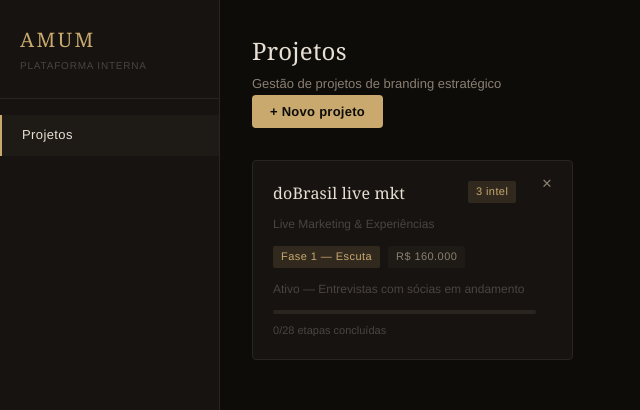
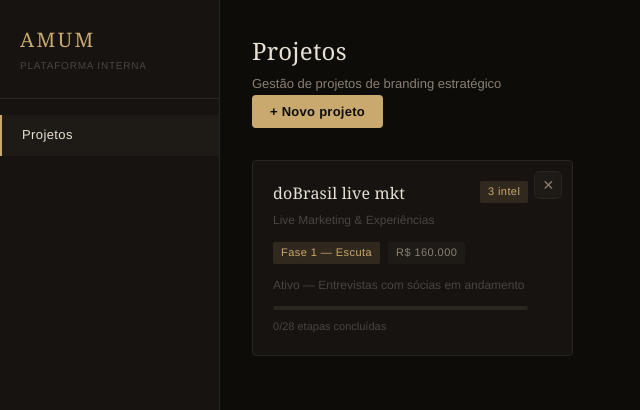
Before and after one commit to Amumbr/amum-plataforma, a Next.js app: page /projetos in a window 1280 px wide. Shown: the top 410 px of the page, without its empty margins (0-640 px from the left). Built offline with nearby package versions, Linux system fonts and the light colour scheme; no server answers.

Commit message:
fix: botão excluir — visível com bg próprio, fora do Link, sem conflito de evento

```diff
--- a/app/projetos/page.tsx
+++ b/app/projetos/page.tsx
@@ -104,36 +104,41 @@ export default function ProjetosPage() {
             const progress = steps.length > 0 ? Math.round((doneSteps / steps.length) * 100) : 0;
 
             return (
-              <div key={p.id} style={{ position: 'relative' }}>
-                {/* Botão excluir */}
+              <div key={p.id} className="project-card" style={{ position: 'relative', padding: 0, cursor: 'default' }}>
+                {/* Botão excluir — fora do Link, canto superior direito */}
                 <button
-                  onClick={(e) => { e.preventDefault(); setConfirmDelete(p.id); }}
+                  onClick={() => setConfirmDelete(p.id)}
                   title="Excluir projeto"
                   style={{
-                    position: 'absolute', top: '12px', right: '12px', zIndex: 10,
-                    background: 'transparent', border: '1px solid transparent',
-                    borderRadius: '6px', padding: '4px 8px', cursor: 'pointer',
-                    color: 'var(--text-dim)', fontSize: '13px', lineHeight: 1,
-                    transition: 'all 0.15s',
+                    position: 'absolute', top: '10px', right: '10px', zIndex: 20,
+                    background: 'var(--surface-2)', border: '1px solid var(--border)',
+                    borderRadius: '6px', width: '28px', height: '28px',
+                    display: 'flex', alignItems: 'center', justifyContent: 'center',
+                    cursor: 'pointer', color: 'var(--text-dim)', fontSize: '14px',
+                    transition: 'all 0.15s', lineHeight: 1,
                   }}
                   onMouseEnter={e => {
-                    (e.currentTarget as HTMLButtonElement).style.borderColor = '#c0392b';
-                    (e.currentTarget as HTMLButtonElement).style.color = '#c0392b';
+                    const b = e.currentTarget as HTMLButtonElement;
+                    b.style.background = '#3a1a1a';
+                    b.style.borderColor = '#c0392b';
+                    b.style.color = '#e05252';
                   }}
                   onMouseLeave={e => {
-                    (e.currentTarget as HTMLButtonElement).style.borderColor = 'transparent';
-                    (e.currentTarget as HTMLButtonElement).style.color = 'var(--text-dim)';
+                    const b = e.currentTarget as HTMLButtonElement;
+                    b.style.background = 'var(--surface-2)';
+                    b.style.borderColor = 'var(--border)';
+                    b.style.color = 'var(--text-dim)';
                   }}
                 >
                   ✕
                 </button>
 
-                <Link href={`/projetos/${p.id}`} style={{ textDecoration: 'none' }}>
-                  <div className="project-card" style={{ paddingRight: '36px' }}>
+                <Link href={`/projetos/${p.id}`} style={{ textDecoration: 'none', display: 'block', padding: '20px' }}>
+                  <div style={{ paddingRight: '24px' }}>
                     <div style={{ display: 'flex', justifyContent: 'space-between', alignItems: 'flex-start', marginBottom: '4px' }}>
-                      <h3>{p.nome}</h3>
+                      <h3 style={{ fontSize: '16px', color: 'var(--text)', margin: 0 }}>{p.nome}</h3>
                       {unread > 0 && (
-                        <span className="badge badge-gold" style={{ marginRight: '20px' }}>{unread} intel</span>
+                        <span className="badge badge-gold">{unread} intel</span>
                       )}
                     </div>
                     <div className="project-sector">{p.setor}</div>
```
